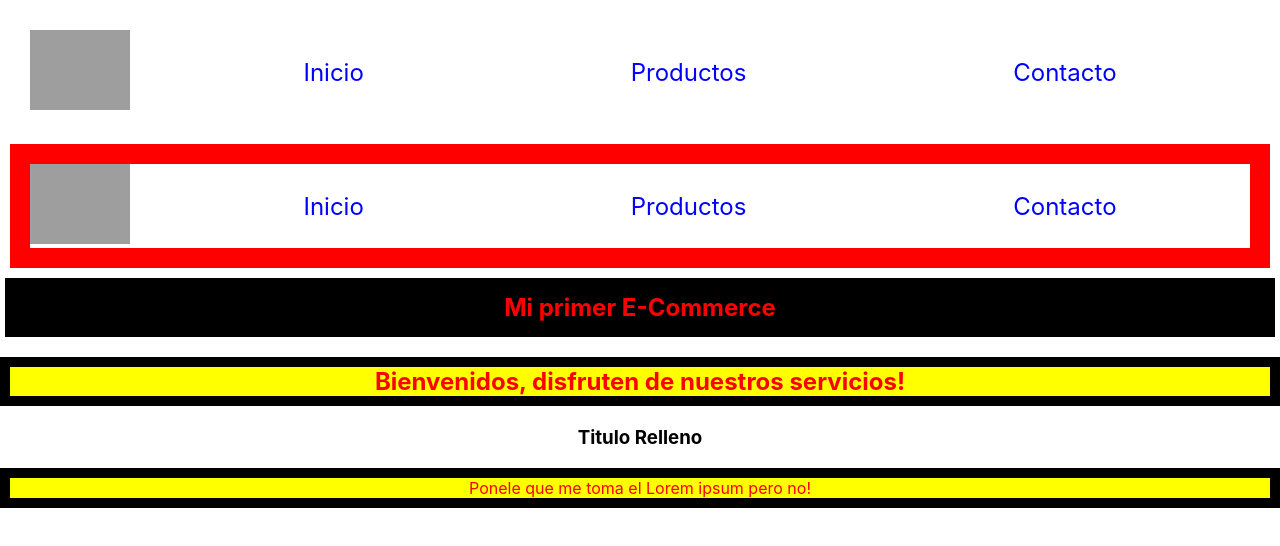
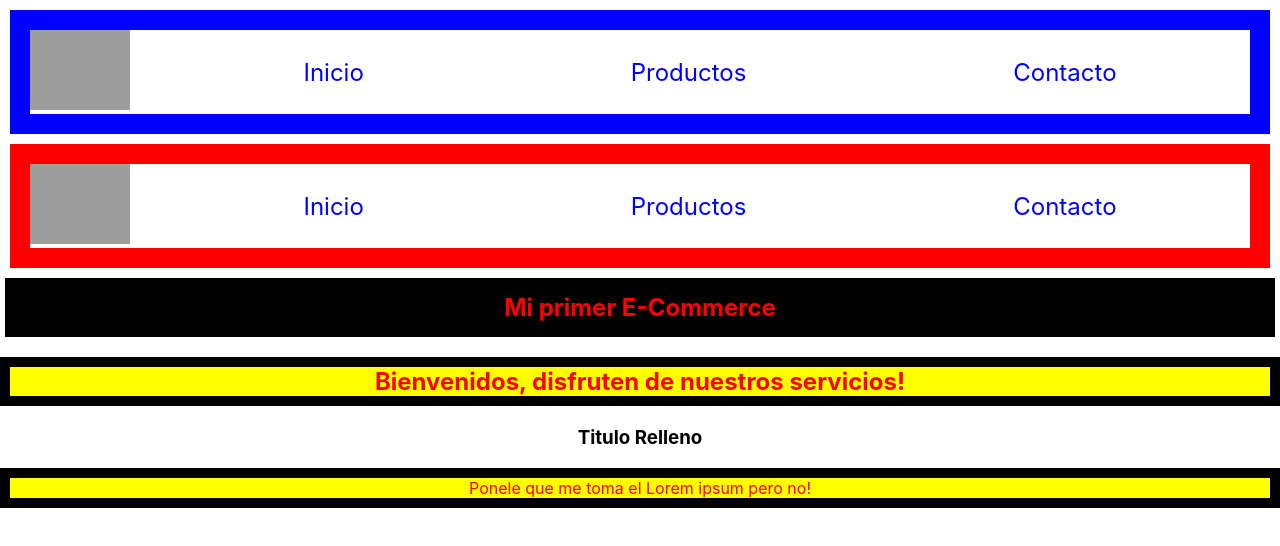
Before and after one commit to Isesin/ReactJS, a React (Create React App) app: page / in a window 1280 px wide. Shown: the top 546 px of the page. Built offline with nearby package versions, Linux system fonts and the light colour scheme; grey boxes are pictures that could not be loaded.

Commit message:
clean files

```diff
--- a/src/App.js
+++ b/src/App.js
@@ -18,13 +18,13 @@ const styles = {
 
 /* COMPONENTE DE FUNCION / FUNCIONALES/ COOKS */
 /* EXISTEN COMPONENTES DE CLASE TAMBIEN */
-const WhiteColor = "white";
+const BlueColor = "blue";
 const RedColor = "red";
 const App = () => {
   return (
     <>
-      <NavBar color={WhiteColor}/>
-      <NavBar color={RedColor}/>
+      <NavBar mycolor={BlueColor}/>
+      <NavBar mycolor={RedColor}/>
       <div className="App">
         <section className="container">
           <h1 className="title">Mi primer {product}</h1>
--- a/src/components/NavBar.js
+++ b/src/components/NavBar.js
@@ -7,7 +7,7 @@ const NavBar = (props) => {
 
     return (
 
-    <nav className= "Navigation" style={{border: `20px solid ${props.color}`}}>
+    <nav className= "Navigation" style={{border: `20px solid ${props.mycolor}`}}>
         <div>
         <CardWidget style={{margin: `0px` , padding: `0px`}} />
         </div>
--- a/src/index.js
+++ b/src/index.js
@@ -2,7 +2,6 @@ import React from 'react';
 import ReactDOM from 'react-dom';
 import './index.css';
 import App from './App';
-import reportWebVitals from './reportWebVitals';
 
 ReactDOM.render(
   <React.StrictMode>
@@ -10,8 +9,3 @@ ReactDOM.render(
   </React.StrictMode>,
   document.getElementById('root')
 );
-
-// If you want to start measuring performance in your app, pass a function
-// to log results (for example: reportWebVitals(console.log))
-// or send to an analytics endpoint. Learn more: https://bit.ly/CRA-vitals
-reportWebVitals();
--- a/src/reportWebVitals.js
+++ /dev/null
@@ -1,13 +0,0 @@
-const reportWebVitals = onPerfEntry => {
-  if (onPerfEntry && onPerfEntry instanceof Function) {
-    import('web-vitals').then(({ getCLS, getFID, getFCP, getLCP, getTTFB }) => {
-      getCLS(onPerfEntry);
-      getFID(onPerfEntry);
-      getFCP(onPerfEntry);
-      getLCP(onPerfEntry);
-      getTTFB(onPerfEntry);
-    });
-  }
-};
-
-export default reportWebVitals;
```
Also changed, not shown: src/setupTests.js (deleted, +0 -5 lines), src/logo.svg (deleted).
